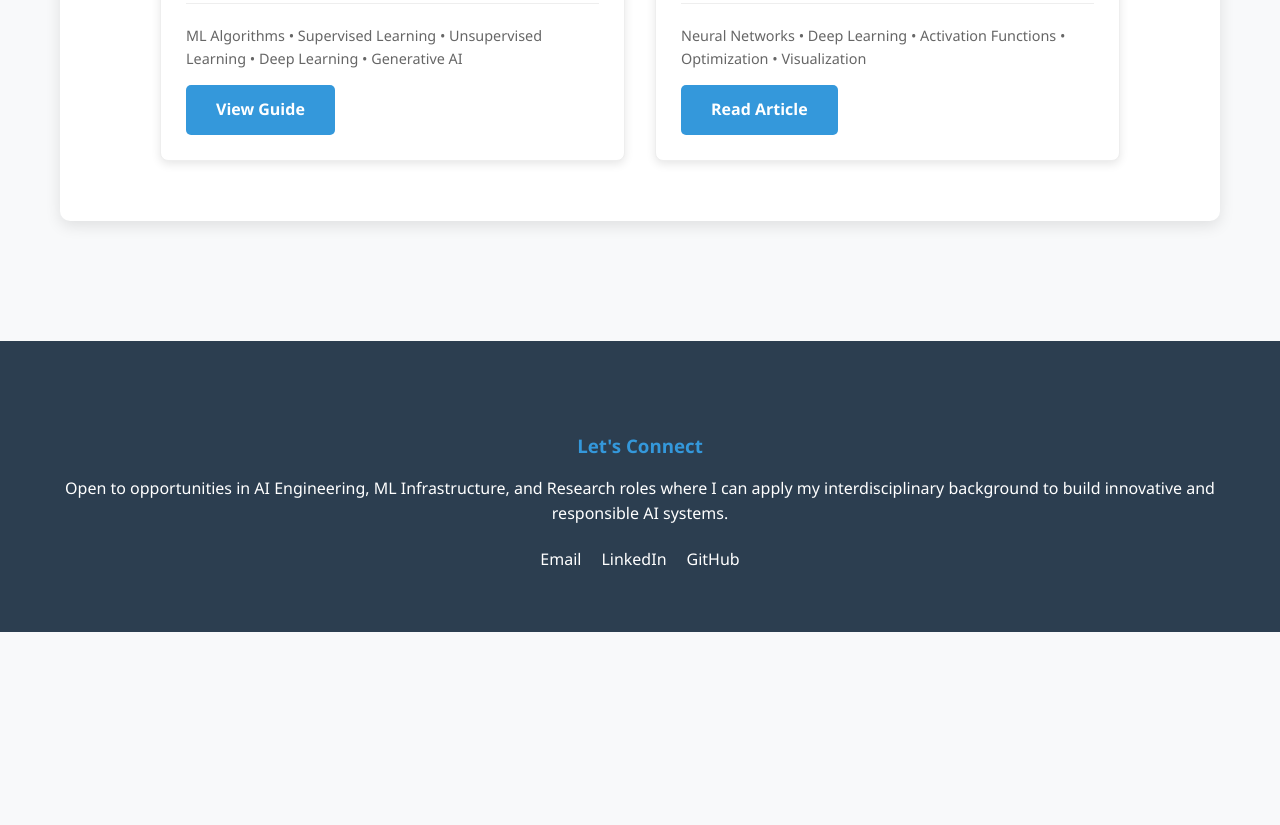
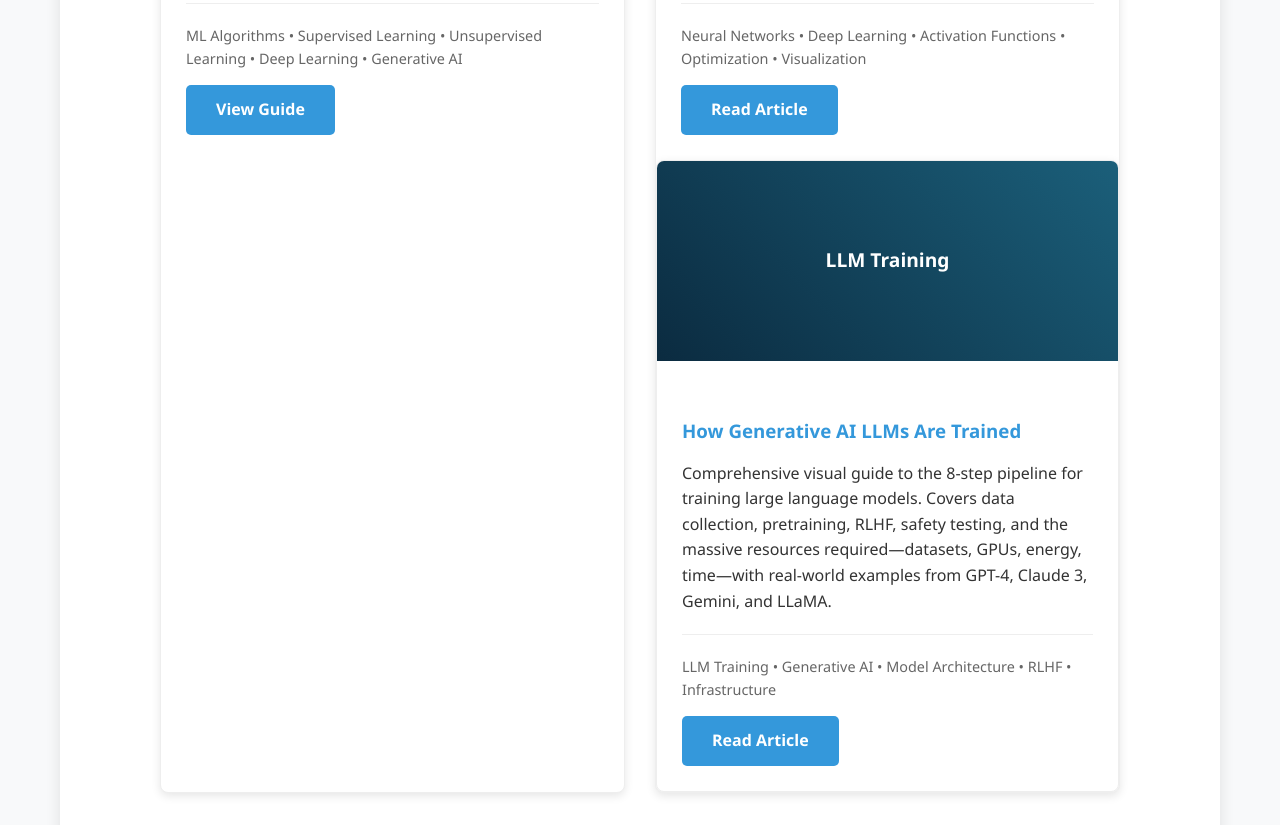
Before and after one commit to ghimireanil/ghimireanil.github.io, a plain HTML site: page index.html in a window 1280 px wide. Shown: the part 4735-5560 px from the top of the page. Before the commit the page ends 5367 px from the top, so only its background shows below. Drawn offline with Linux system fonts and the light colour scheme.

Commit message:
update artifact 9 layout

```diff
--- a/index.html
+++ b/index.html
@@ -498,6 +498,23 @@
                                 </div>
                             </div>
                         </div>
+
+                           <!-- artifact 9 -->
+                        <div class="project-card">
+                            <div class="project-image" style="background: linear-gradient(45deg, #0b2b40, #1b5f7a);">
+                                LLM Training
+                            </div>
+                            <div class="project-content">
+                                <h3>How Generative AI LLMs Are Trained</h3>
+                                <p>Comprehensive visual guide to the 8-step pipeline for training large language models. Covers data collection, pretraining, RLHF, safety testing, and the massive resources required—datasets, GPUs, energy, time—with real-world examples from GPT-4, Claude 3, Gemini, and LLaMA.</p>
+                                <div class="project-meta">
+                                    <div class="tech-stack">LLM Training • Generative AI • Model Architecture • RLHF • Infrastructure</div>
+                                    <div class="project-links">
+                                        <a href="llm-training.html" class="btn">Read Article</a>
+                                    </div>
+                                </div>
+                            </div>
+                        </div>
                     </div>
                 </div>
             </div>
```
